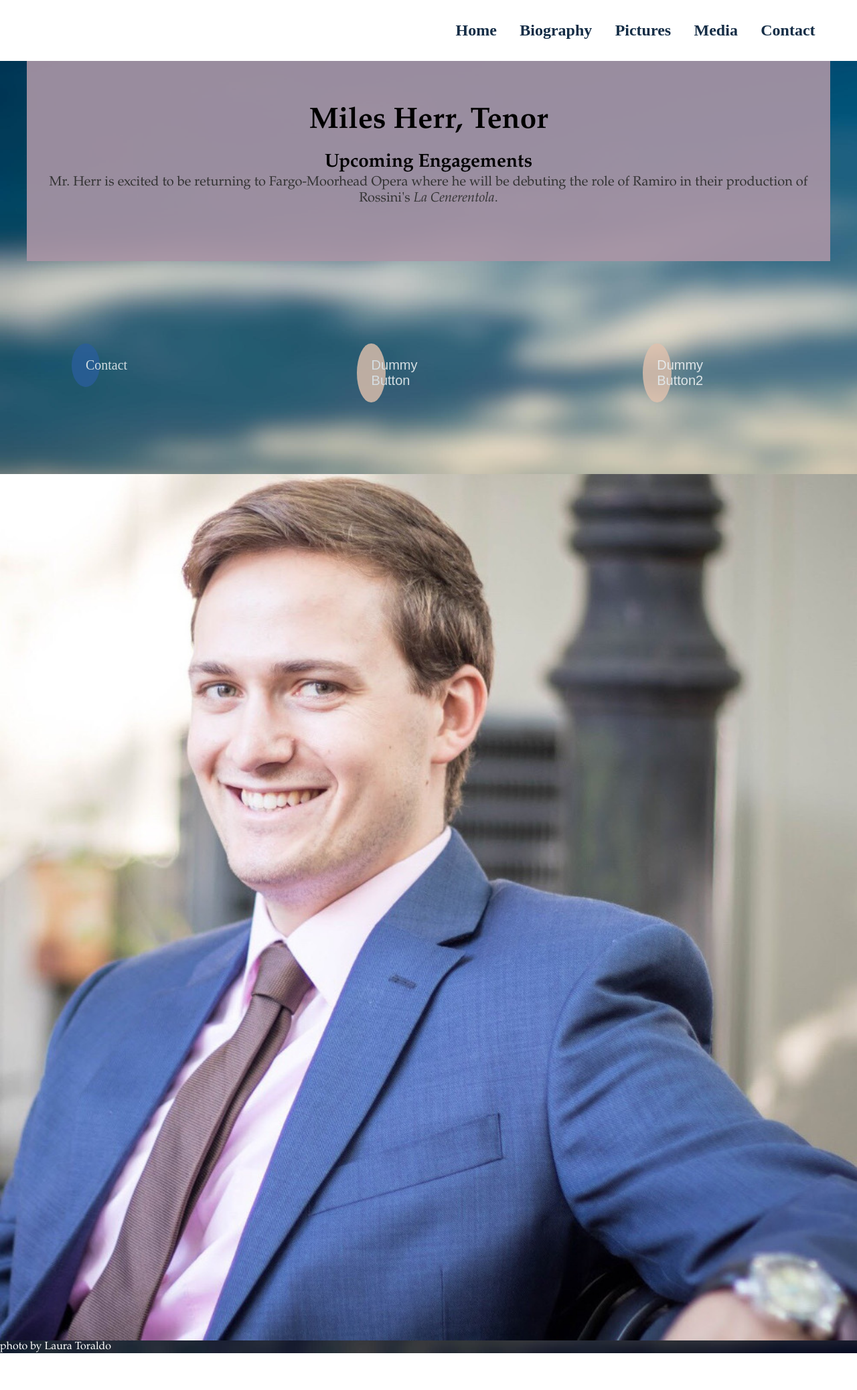
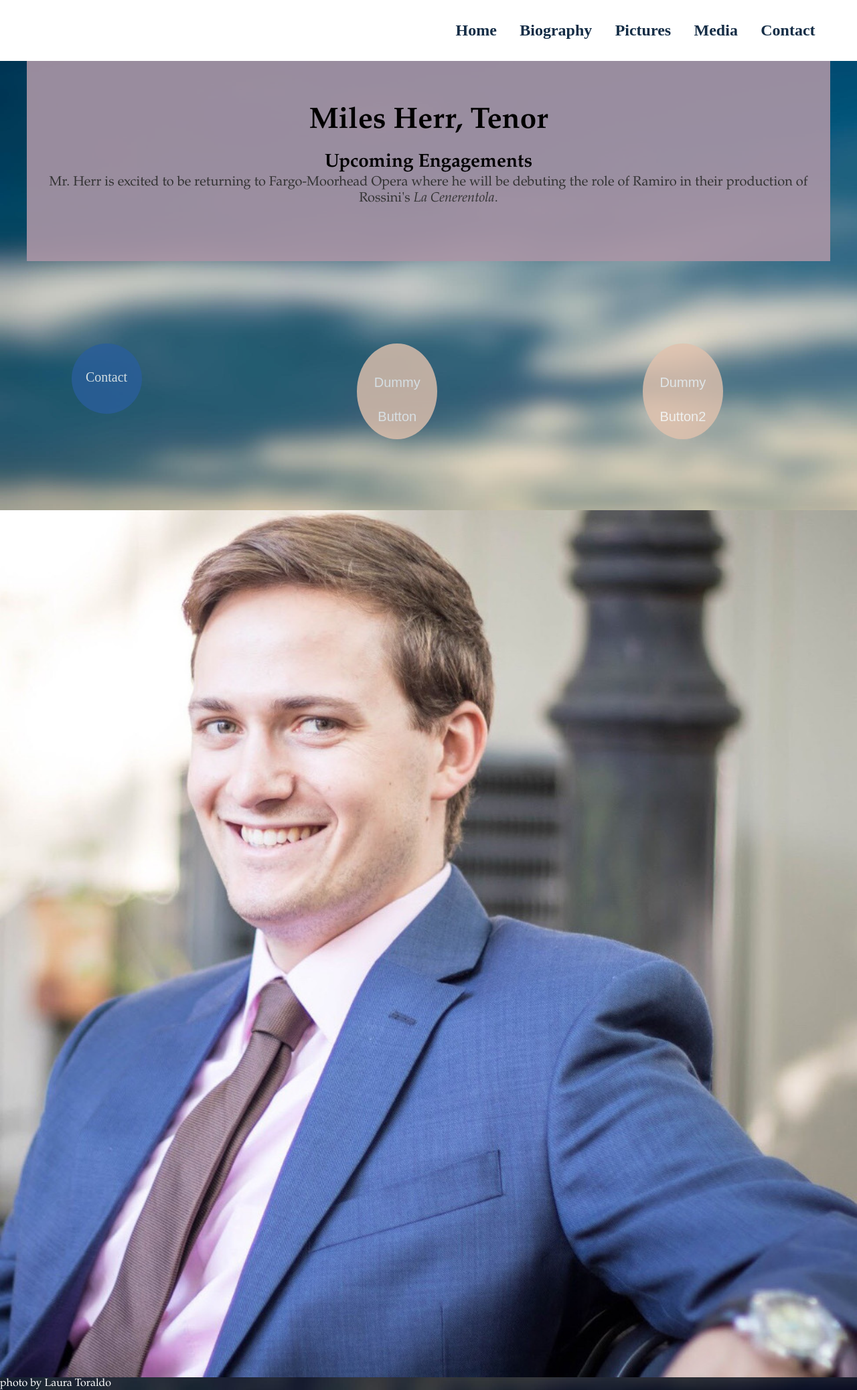
Before and after one commit to leemlb06pmi/leemlb06pmi.github.io, a Jekyll site: the page built from index.html, in a window 1280 px wide. Shown: the whole page at 67% size. Built offline with Jekyll 4.4.1, drawn with Linux system fonts in a browser that asks for light colours; before the commit the page ends 2021 px from its top, so only the background shows below that.

Commit message:
Update main.css

```diff
--- a/css/main.css
+++ b/css/main.css
@@ -72,25 +72,39 @@ footer {
 }
 
 .button {
-	border:none;
+	min-width:60px;
+	max-width:120px;
+	text-decoration:none;
+	display:inline-block;
+	outline:none;
+	cursor: pointer;
+	border-style:none;
 	color:white;
+	border-radius:50%;
 	padding:5%;
-	width:5%;
-	height:5%;
-	box-sizing:border-box;
+	overflow:none;
 	text-align:center;
-	text-decoration:none;
 	font-size: 1.25em;
 	opacity:.8;
 	transition:.3s;
   	margin: 25%;
-  	cursor: pointer;
-	display:inline-block;
-	border-radius:50%;
 }
 
+.button:before {
+  content:'';
+  display:inline-block;
+  vertical-align:middle;
+  padding-top:100%;
+}
+
+span {
+  display:inline-block;
+  vertical-align:middle;
+  max-width:90%;
+}
 .b1 {
 	background-color:rgb(42,94,155);
+	box-sizing:border-box;
 }
 
 .b1:hover{
@@ -99,6 +113,7 @@ footer {
 
 .b2 {
 	background-color:rgb(225,194,174);
+	box-sizing:border-box;
 }
 
 .b2:hover{
```
